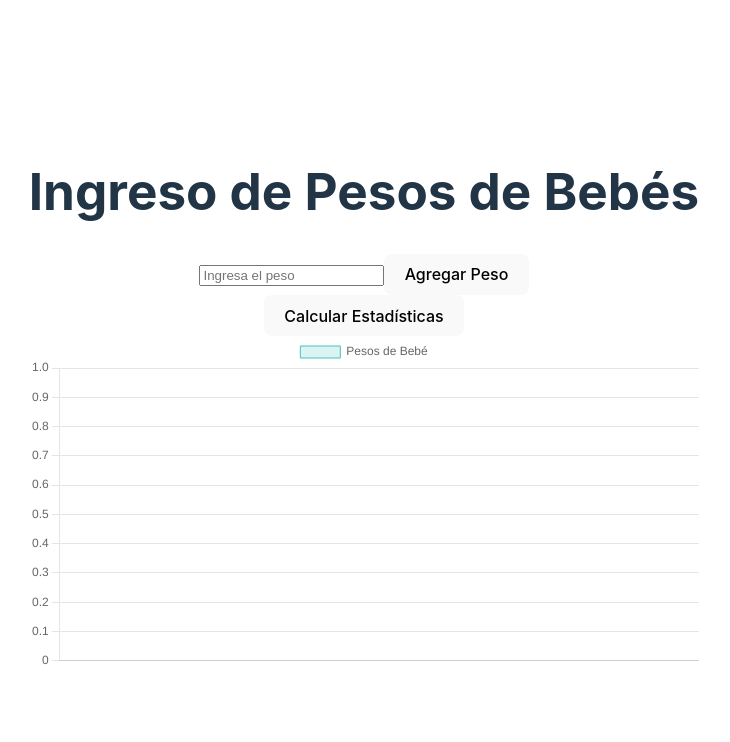
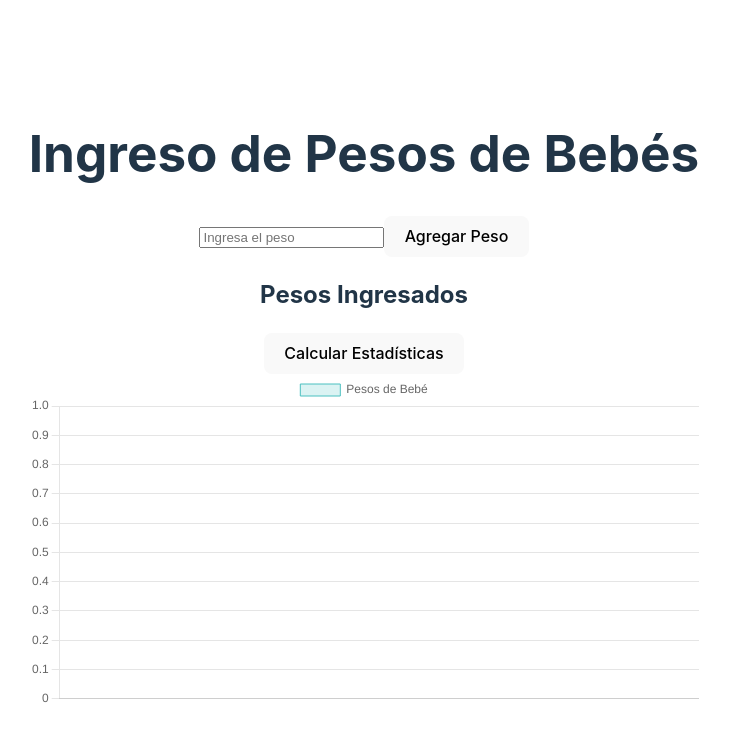
Before and after one commit to JnPbl/web_peso_pollitos, a React (Vite) app: page / in a window 1280 px wide. Shown: the top 742 px of the page, without its empty margins (276-1006 px from the left). Built offline with nearby package versions, Linux system fonts and the light colour scheme.

Commit message:
se agrego MostrarPesos

```diff
--- a/src/App.jsx
+++ b/src/App.jsx
@@ -1,6 +1,7 @@
 import { useState } from 'react'
 import PesoForm from './componentes/PesoFormulario';
 import Estadisticas from './componentes/Estadisticas';
+import MostrarPesos from './componentes/MostrarPesos';
 
 import './App.css'
 
@@ -38,6 +39,7 @@ function App() {
     <div>
     <h1>Ingreso de Pesos de Bebés</h1>
     <PesoForm agregarPeso={agregarPeso} />
+    <MostrarPesos pesos = {pesos}/>
     <button onClick={calcularEstadisticas}>Calcular Estadísticas</button>
 
     <Estadisticas
--- /dev/null
+++ b/src/componentes/MostrarPesos.jsx
@@ -0,0 +1,16 @@
+
+ /* eslint-disable react/prop-types */
+const MostrarPesos = ({ pesos }) => {
+  return (
+    <div>
+      <h2>Pesos Ingresados</h2>
+      <ul>
+        {pesos.map((peso, index) => (
+          <li key={index}>{index + 1}- {peso}</li>
+        ))}
+      </ul>
+    </div>
+  );
+};
+
+export default MostrarPesos;
```
